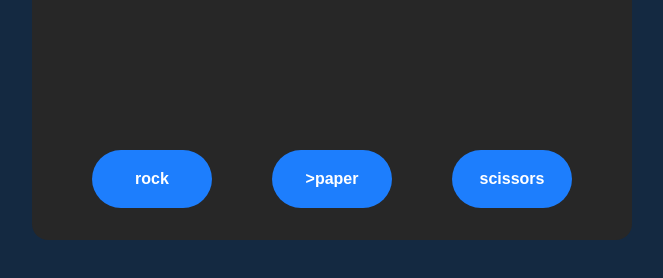
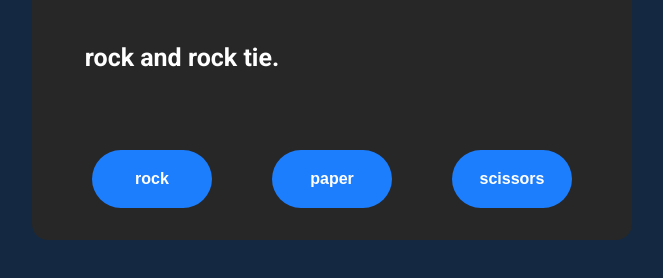
Before and after one commit to chris-newton/rock-paper-scissors, a plain HTML site: page index.html in a window 1280 px wide. Both pictures are taken after a click on the button "rock". Shown: the part 310-588 px from the top of the page, without its empty margins (308-971 px from the left). Drawn offline with Linux system fonts and the light colour scheme.

Commit message:
finished layout, completed round outcome dynamic text

```diff
--- a/index.html
+++ b/index.html
@@ -15,7 +15,7 @@
             <h1>Rock Paper Scissors</h1>
             <div class="top-panel">
                 <div class="game-state">
-
+                    <p class="round-outcome"></p>
                 </div>
 
                 <div class="scoreboard">
@@ -24,9 +24,9 @@
             </div>
 
             <div class="bottom-panel">
-                <button id="rockButton">rock</button>
-                <button id="paperButton"></buttonid>>paper</button>
-                <button id="scissorsButton">scissors</button>
+                <button id="rock">rock</button>
+                <button id="paper"></buttonid>paper</button>
+                <button id="scissors">scissors</button>
             </div>
         </div>
         <script src="javascript.js"></script>
--- a/javascript.js
+++ b/javascript.js
@@ -24,60 +24,72 @@ function playGame() {
     let computerScore = 0;
     let round = 0;
 
-    function playRound(humanChoice, computerChoice) {
-        humanChoice = humanChoice.toLowerCase();
+    const gameState = document.querySelector(".game-state");
+    const scoreBoard = document.querySelector(".scoreboard");
+    const roundOutcome = document.querySelector(".round-outcome");
+
+    function playRound(e) {
+        humanChoice = e.target.id.toLowerCase();
+        computerChoice = getComputerChoice();
 
         if (humanChoice === "rock") {
             if (computerChoice === "scissors") {
                 humanScore++;
-                console.log("You win! Rock beats scissors.")
+                roundOutcome.textContent = "You win! Rock beats scissors.";
             } else if (computerChoice === "paper"){
                 computerScore++;
-                console.log("You lose! Paper beats rock.")
+                roundOutcome.textContent = "You lose! Paper beats rock.";
             }
-
         } else if (humanChoice === "paper") {
             if (computerChoice === "rock") {
                 humanScore++;
-                console.log("You win! Paper beats rock.")
+                roundOutcome.textContent = "You win! Paper beats rock.";
             } else if (computerChoice === "scissors"){
                 computerScore++;
-                console.log("You lose! Scissors beats paper.")
+                roundOutcome.textContent = "You lose! Scissors beats paper.";
             }
         } else if (humanChoice === "scissors") {
             if (computerChoice === "paper") {
                 humanScore++;
-                console.log("You win! Scissors beats paper.")
+                roundOutcome.textContent = "You win! Scissors beats paper.";
             } else if (computerChoice === "rock"){
                 computerScore++;
-                console.log("You lose! Rock beats scissors.")
+                roundOutcome.textContent = "You lose! Rock beats scissors.";
             }
         }
 
         if (humanChoice === computerChoice) {
-            console.log(`${humanChoice} and ${computerChoice} tie.`)
+            roundOutcome.textContent = `${humanChoice} and ${computerChoice} tie.`;
         }
 
         round++;
     }
 
-    const rockButton = document.querySelector("#rockButton")
-    rockButton.addEventListener("click", playRound("rock", getComputerChoice()))
+    // Initialize Event Listeners
+    const rockButton = document.querySelector("#rock")
+    rockButton.addEventListener("click", function(e) {
+        playRound(e);
+    });
 
-    const paperButton = document.querySelector("#paperButton")
-    paperButton.addEventListener("click", playRound("paper", getComputerChoice()))
+    const paperButton = document.querySelector("#paper")
+    paperButton.addEventListener("click", function(e) {
+        playRound(e);
+    });
 
-    const scissorsButton = document.querySelector("#scissorsButton")
-    scissorsButton.addEventListener("click", playRound("scissors", getComputerChoice()))
+    const scissorsButton = document.querySelector("#scissors")
+    scissorsButton.addEventListener("click", function(e) {
+        playRound(e);
+    });
 
-    /*
-
+/*
     // play until a player gets to 5 wins
     while (humanScore < 5 && computerScore < 5) {
         // round
     }
 
-    */
+
+
+
     if (humanScore > computerScore) {
         console.log("You won!")
     } else if (humanScore < computerScore){
@@ -85,6 +97,8 @@ function playGame() {
     } else {
         console.log("Draw!")
     }
+
+*/
     console.log(`Your score: ${humanScore} Computer score: ${computerScore}`)
 }
 
--- a/style.css
+++ b/style.css
@@ -42,17 +42,25 @@ h1 {
     align-items: center;
 }
 
-.top-panel > div {
+.game-state {
+    flex: 1;
+    height: 100%;
+    display: flex;
+    justify-content: center;
+    align-items: center;
+}
+
+.scoreboard {
     flex: 1;
     height: 100%;
 }
 
-.game-state {
-
-}
-
-.scoreboard {
-
+.round-outcome {
+    font-size: 25px;
+    font-weight: 700;
+    flex: 1;
+    color: white;
+    text-align: center;
 }
 
 button {
```
